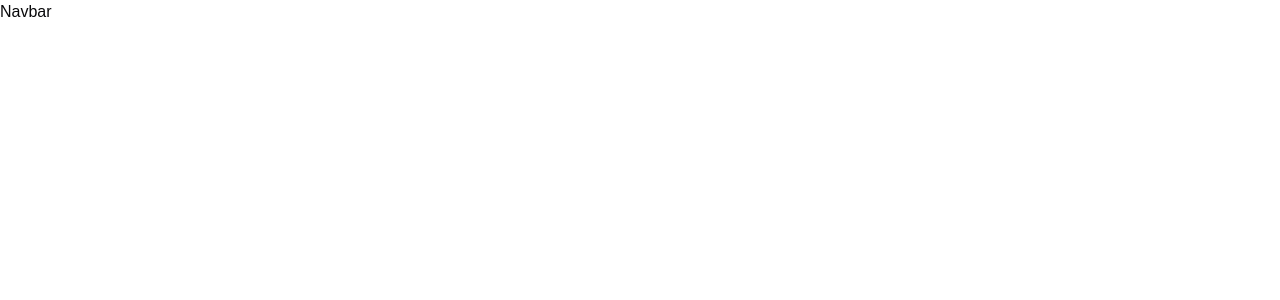
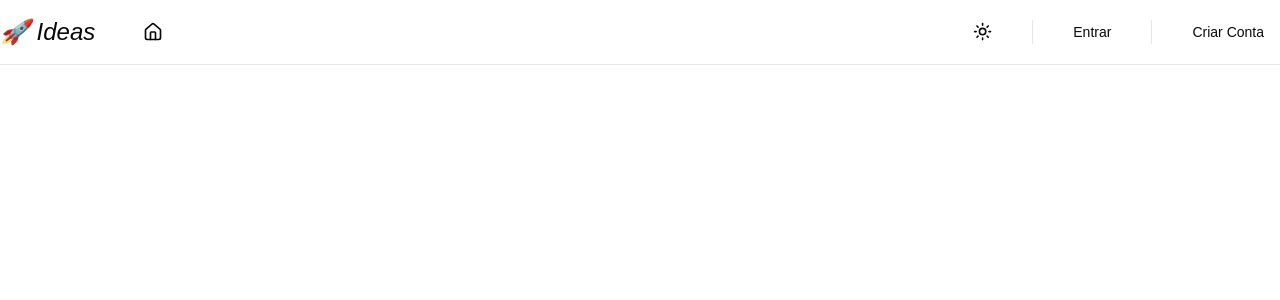
Before and after one commit to Emauri-Neto/ideas, a Next.js app in the folder client/: page / in a window 1280 px wide. Shown: the top 300 px of the page. Built offline with nearby package versions, Linux system fonts and the light colour scheme.

Commit message:
[feat] adiciona barra de navegacao

```diff
--- a/client/package.json
+++ b/client/package.json
@@ -10,7 +10,9 @@
   },
   "dependencies": {
     "@radix-ui/react-icons": "^1.3.0",
+    "@radix-ui/react-separator": "^1.1.0",
     "@radix-ui/react-slot": "^1.1.0",
+    "@radix-ui/react-tooltip": "^1.1.2",
     "class-variance-authority": "^0.7.0",
     "clsx": "^2.1.1",
     "lucide-react": "^0.446.0",
--- a/client/src/app/layout.tsx
+++ b/client/src/app/layout.tsx
@@ -1,5 +1,5 @@
 import type { Metadata } from "next";
-import { Roboto } from "next/font/google";
+import { Inter } from "next/font/google";
 import "./globals.css";
 import { cn } from "@/lib/utils";
 import { ThemeProvider } from "@/components/theme-provider";
@@ -9,7 +9,7 @@ export const metadata: Metadata = {
   description: "Plataforma idealizadora ideias.",
 };
 
-const roboto = Roboto({ subsets: ["latin"], weight: "400" });
+const inter = Inter({ subsets: ["latin"]});
 
 export default function RootLayout({
   children,
@@ -17,7 +17,7 @@ export default function RootLayout({
   children: React.ReactNode;
 }>) {
   return (
-    <html lang="en" className={cn("antialiased", roboto.className)}>
+    <html lang="en" className={cn("antialiased", inter.className)}>
       <body className={"min-h-screen antialiased"}>
         <ThemeProvider
           attribute="class"
--- a/client/src/app/page.tsx
+++ b/client/src/app/page.tsx
@@ -1,4 +1,4 @@
-import Navbar from "@/components/Navbar";
+import Navbar from "@/components/nav/Navbar";
 
 export default function Home() {
   return (
--- a/client/src/components/Navbar.tsx
+++ /dev/null
@@ -1,9 +0,0 @@
-import React from 'react'
-
-const Navbar = () => {
-  return (
-    <nav>Navbar</nav>
-  )
-}
-
-export default Navbar
--- /dev/null
+++ b/client/src/components/ThemeButton.tsx
@@ -0,0 +1,19 @@
+"use client";
+
+import { Moon, Sun } from "lucide-react";
+import { useTheme } from "next-themes";
+import { Button } from "@/components/ui/button";
+import { useState } from "react";
+
+const ThemeButton = () => {
+  const { theme, setTheme } = useTheme();
+
+  return (
+    <Button onClick={() => setTheme(theme === 'light' ? 'dark' : 'light')} variant="ghost">
+      <Sun className="h-[1.2rem] w-[1.2rem] rotate-0 scale-100 transition-all dark:-rotate-90 dark:scale-0" />
+      <Moon className="absolute h-[1.2rem] w-[1.2rem] rotate-90 scale-0 transition-all dark:rotate-0 dark:scale-100" />
+    </Button>
+  );
+};
+
+export default ThemeButton;
--- /dev/null
+++ b/client/src/components/nav/NavItems.tsx
@@ -0,0 +1,35 @@
+import React from "react";
+import { Button, buttonVariants } from "../ui/button";
+import { HomeIcon } from "lucide-react";
+import { NAV } from "@/config";
+
+import {
+  Tooltip,
+  TooltipContent,
+  TooltipProvider,
+  TooltipTrigger,
+} from "@/components/ui/tooltip";
+import Link from "next/link";
+
+const NavItems = () => {
+  return (
+    <div className="w-full">
+      <TooltipProvider>
+        {NAV.map((item) => (
+          <Tooltip key={item.href}>
+            <TooltipTrigger asChild>
+              <Link href={item.href} className={buttonVariants({ variant: "ghost" })}>
+                <item.icon className="w-5 h-5" />
+              </Link>
+            </TooltipTrigger>
+            <TooltipContent>
+              <p>{item.description}</p>
+            </TooltipContent>
+          </Tooltip>
+        ))}
+      </TooltipProvider>
+    </div>
+  );
+};
+
+export default NavItems;
--- /dev/null
+++ b/client/src/components/nav/Navbar.tsx
@@ -0,0 +1,81 @@
+import Link from "next/link";
+import React from "react";
+import { buttonVariants } from "../ui/button";
+import { Separator } from "../ui/separator";
+import ThemeButton from "../ThemeButton";
+import NavItems from "./NavItems";
+
+const Navbar = () => {
+  return (
+    <div className="sticky z-50 h-14 inset-x-0 top-0 w-full">
+      <header className="relative">
+        <div className="border-b border-gray-200 dark:border-gray-300">
+          <div className="flex h-16 items-center">
+            <div className="ml-4 flex lg:ml-0">
+              <Link href="/" className="text-2xl font-medium italic">
+                🚀 Ideas
+              </Link>
+            </div>
+
+            <div className="hidden z-50 lg:ml-8 lg:block lg:self-center bg-background">
+              <NavItems/>
+            </div>
+
+            <div className="ml-auto flex items-center">
+              <div className="hidden lg:flex lg:flex-1 lg:items-center lg:justify-end lg:space-x-6">
+                <div className="ml-4 flow-root lg:ml-6">
+                  <ThemeButton />
+                </div>
+
+                {true ? (
+                  <span
+                    className="h-6 w-px bg-gray-200 dark:bg-gray-300"
+                    aria-hidden="true"
+                  />
+                ) : null}
+
+                {true ? null : (
+                  <div className="flex lg:ml-6 ">
+                    <span
+                      className="h-6 w-px bg-gray-200 dark:bg-gray-300"
+                      aria-hidden="true"
+                    />
+                  </div>
+                )}
+
+                {false ? null : (
+                  <Link
+                    href="/sign-in"
+                    className={buttonVariants({ variant: "ghost" })}
+                  >
+                    Entrar
+                  </Link>
+                )}
+
+                {false ? null : (
+                  <span className="h-6 w-px bg-gray-200" aria-hidden="true" />
+                )}
+
+                {false ? (
+                  <>
+                    {/* <NavAccount /> */}
+                    aaa
+                  </>
+                ) : (
+                  <Link
+                    href="/sign-up"
+                    className={buttonVariants({ variant: "ghost" })}
+                  >
+                    Criar Conta
+                  </Link>
+                )}
+              </div>
+            </div>
+          </div>
+        </div>
+      </header>
+    </div>
+  );
+};
+
+export default Navbar;
--- /dev/null
+++ b/client/src/components/ui/separator.tsx
@@ -0,0 +1,31 @@
+"use client"
+
+import * as React from "react"
+import * as SeparatorPrimitive from "@radix-ui/react-separator"
+
+import { cn } from "@/lib/utils"
+
+const Separator = React.forwardRef<
+  React.ElementRef<typeof SeparatorPrimitive.Root>,
+  React.ComponentPropsWithoutRef<typeof SeparatorPrimitive.Root>
+>(
+  (
+    { className, orientation = "horizontal", decorative = true, ...props },
+    ref
+  ) => (
+    <SeparatorPrimitive.Root
+      ref={ref}
+      decorative={decorative}
+      orientation={orientation}
+      className={cn(
+        "shrink-0 bg-border",
+        orientation === "horizontal" ? "h-[1px] w-full" : "h-full w-[1px]",
+        className
+      )}
+      {...props}
+    />
+  )
+)
+Separator.displayName = SeparatorPrimitive.Root.displayName
+
+export { Separator }
--- /dev/null
+++ b/client/src/components/ui/tooltip.tsx
@@ -0,0 +1,30 @@
+"use client"
+
+import * as React from "react"
+import * as TooltipPrimitive from "@radix-ui/react-tooltip"
+
+import { cn } from "@/lib/utils"
+
+const TooltipProvider = TooltipPrimitive.Provider
+
+const Tooltip = TooltipPrimitive.Root
+
+const TooltipTrigger = TooltipPrimitive.Trigger
+
+const TooltipContent = React.forwardRef<
+  React.ElementRef<typeof TooltipPrimitive.Content>,
+  React.ComponentPropsWithoutRef<typeof TooltipPrimitive.Content>
+>(({ className, sideOffset = 4, ...props }, ref) => (
+  <TooltipPrimitive.Content
+    ref={ref}
+    sideOffset={sideOffset}
+    className={cn(
+      "z-50 overflow-hidden rounded-md border bg-popover px-3 py-1.5 text-sm text-popover-foreground shadow-md animate-in fade-in-0 zoom-in-95 data-[state=closed]:animate-out data-[state=closed]:fade-out-0 data-[state=closed]:zoom-out-95 data-[side=bottom]:slide-in-from-top-2 data-[side=left]:slide-in-from-right-2 data-[side=right]:slide-in-from-left-2 data-[side=top]:slide-in-from-bottom-2",
+      className
+    )}
+    {...props}
+  />
+))
+TooltipContent.displayName = TooltipPrimitive.Content.displayName
+
+export { Tooltip, TooltipTrigger, TooltipContent, TooltipProvider }
--- /dev/null
+++ b/client/src/config/index.ts
@@ -0,0 +1,9 @@
+import { HomeIcon } from "lucide-react";
+
+export const NAV = [
+  {
+    description: "Inicio",
+    href: "/",
+    icon: HomeIcon,
+  },
+];
```
Also changed, not shown: client/components.json.
